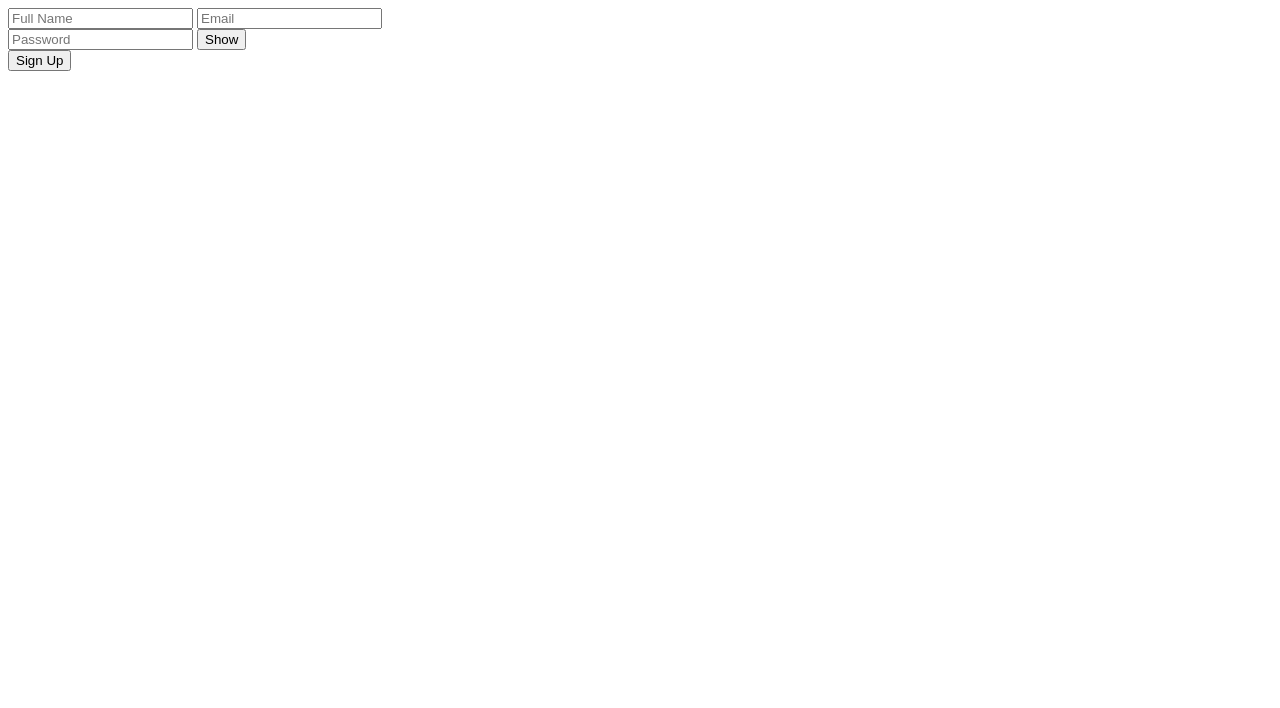
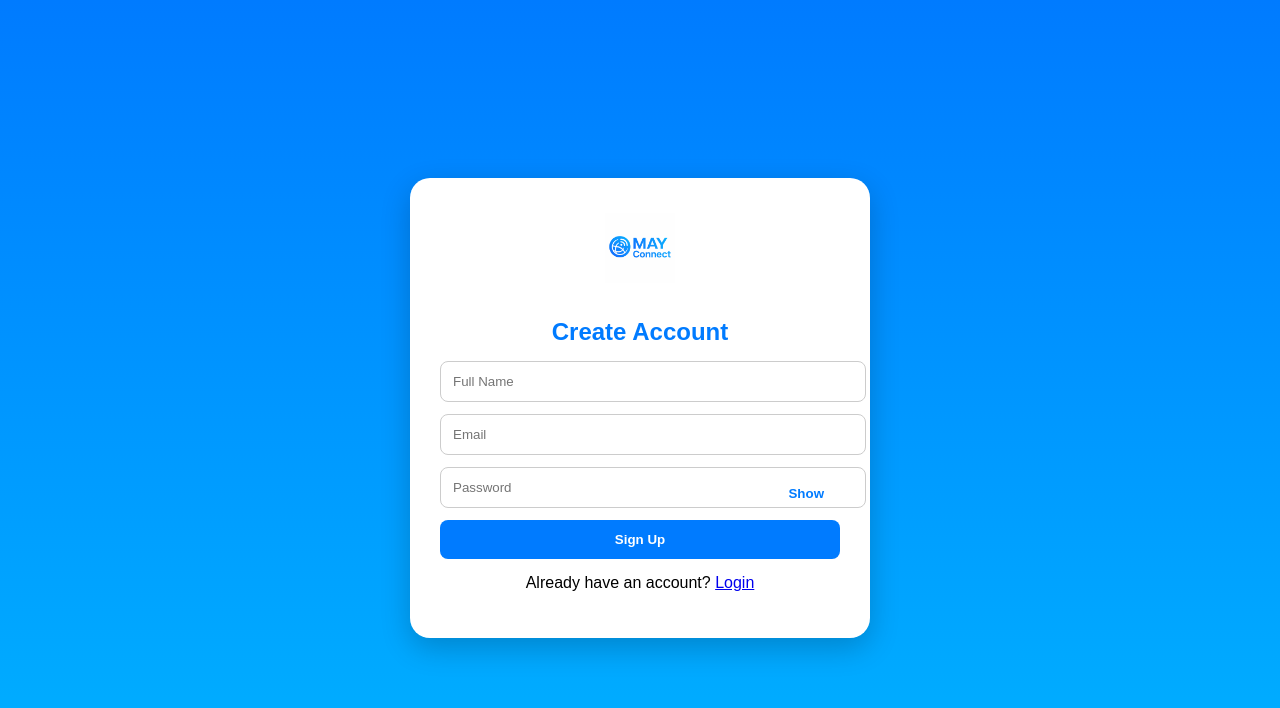
Before and after one commit to MuBaRaK1325/mayconnect-frontend, a plain HTML site: page signup.html in a window 1280 px wide. Drawn offline with Linux system fonts and the light colour scheme.

Commit message:
Fix auth pages, JS errors, redirect, password toggle

```diff
--- a/app.js
+++ b/app.js
@@ -18,10 +18,10 @@ function togglePassword(inputId, btn) {
 
   if (input.type === "password") {
     input.type = "text";
-    btn.textContent = "Hide";
+    btn.innerText = "Hide";
   } else {
     input.type = "password";
-    btn.textContent = "Show";
+    btn.innerText = "Show";
   }
 }
 
@@ -31,34 +31,29 @@ function togglePassword(inputId, btn) {
 async function signup(event) {
   event.preventDefault();
 
-  const name = document.getElementById("signup-name")?.value;
-  const email = document.getElementById("signup-email")?.value;
-  const password = document.getElementById("signup-password")?.value;
-
-  if (!name || !email || !password) {
-    alert("All fields are required");
-    return;
-  }
+  const name = document.getElementById("signup-name").value;
+  const email = document.getElementById("signup-email").value;
+  const password = document.getElementById("signup-password").value;
 
   try {
     const response = await fetch(`${backendUrl}/api/signup`, {
       method: "POST",
       headers: { "Content-Type": "application/json" },
-      body: JSON.stringify({ name, email, password })
+      body: JSON.stringify({ name, email, password }),
     });
 
     const data = await response.json();
 
     if (response.ok) {
-      welcomeSound.play();
+      successSound.play();
       alert("Signup successful!");
       window.location.href = "login.html";
     } else {
-      alert(data.error || "Signup failed");
+      alert(data.error || data.message || "Signup failed");
     }
   } catch (err) {
+    alert("Network error");
     console.error(err);
-    alert("Network error");
   }
 }
 
@@ -68,19 +63,14 @@ async function signup(event) {
 async function login(event) {
   event.preventDefault();
 
-  const email = document.getElementById("login-email")?.value;
-  const password = document.getElementById("login-password")?.value;
-
-  if (!email || !password) {
-    alert("All fields are required");
-    return;
-  }
+  const email = document.getElementById("login-email").value;
+  const password = document.getElementById("login-password").value;
 
   try {
     const response = await fetch(`${backendUrl}/api/login`, {
       method: "POST",
       headers: { "Content-Type": "application/json" },
-      body: JSON.stringify({ email, password })
+      body: JSON.stringify({ email, password }),
     });
 
     const data = await response.json();
@@ -88,15 +78,12 @@ async function login(event) {
     if (response.ok) {
       localStorage.setItem("token", data.token);
       successSound.play();
-
-      setTimeout(() => {
-        window.location.href = "dashboard.html";
-      }, 500);
+      window.location.href = "dashboard.html";
     } else {
-      alert(data.error || "Invalid login");
+      alert(data.error || data.message || "Login failed");
     }
   } catch (err) {
+    alert("Network error");
     console.error(err);
-    alert("Network error");
   }
 }
--- a/signup.html
+++ b/signup.html
@@ -1,11 +1,38 @@
-<form onsubmit="signup(event)">
-  <input type="text" id="signup-name" placeholder="Full Name" required />
-  <input type="email" id="signup-email" placeholder="Email" required />
+<!DOCTYPE html>
+<html lang="en">
+<head>
+  <meta charset="utf-8" />
+  <meta name="viewport" content="width=device-width, initial-scale=1" />
+  <title>Sign Up - MAY Connect</title>
+  <link rel="stylesheet" href="styles.css" />
+  <script src="app.js" defer></script>
+</head>
+<body class="auth-page">
 
-  <div class="password-box">
-    <input type="password" id="signup-password" placeholder="Password" required />
-    <button type="button" onclick="togglePassword('signup-password', this)">Show</button>
+<div class="auth-container">
+  <div class="auth-logo">
+    <img src="logo.png" alt="MAY Connect" />
   </div>
 
-  <button type="submit" class="auth-btn">Sign Up</button>
-</form>
+  <h2>Create Account</h2>
+
+  <form onsubmit="signup(event)">
+    <input id="signup-name" type="text" placeholder="Full Name" required />
+    <input id="signup-email" type="email" placeholder="Email" required />
+
+    <div class="password-box">
+      <input id="signup-password" type="password" placeholder="Password" required />
+      <button type="button" onclick="togglePassword('signup-password', this)">Show</button>
+    </div>
+
+    <button type="submit" class="auth-btn">Sign Up</button>
+  </form>
+
+  <p class="switch-text">
+    Already have an account?
+    <a href="login.html">Login</a>
+  </p>
+</div>
+
+</body>
+</html>
--- a/styles.css
+++ b/styles.css
@@ -1,3 +1,77 @@
+/* AUTH PAGES FIX */
+.auth-page {
+  min-height: 100vh;
+  display: flex;
+  justify-content: center;
+  align-items: center;
+  background: linear-gradient(180deg, #007bff, #00b3ff);
+  font-family: 'Poppins', sans-serif;
+}
+
+.auth-container {
+  background: #ffffff;
+  padding: 28px 22px;
+  width: 90%;
+  max-width: 380px;
+  border-radius: 20px;
+  text-align: center;
+  box-shadow: 0 20px 40px rgba(0,0,0,0.2);
+}
+
+.auth-logo {
+  width: 90px;
+  height: 90px;
+  background: #fff;
+  border-radius: 50%;
+  margin: 0 auto 12px;
+  display: flex;
+  align-items: center;
+  justify-content: center;
+}
+
+.auth-logo img {
+  width: 55px;
+}
+
+.auth-container input {
+  width: 100%;
+  padding: 12px;
+  margin-bottom: 12px;
+  border-radius: 10px;
+  border: 1px solid #ddd;
+}
+
+.password-box {
+  position: relative;
+}
+
+.password-box button {
+  position: absolute;
+  right: 10px;
+  top: 50%;
+  transform: translateY(-50%);
+  border: none;
+  background: none;
+  color: #007bff;
+  font-weight: 600;
+  cursor: pointer;
+}
+
+.auth-btn {
+  width: 100%;
+  padding: 12px;
+  border-radius: 10px;
+  border: none;
+  background: #007bff;
+  color: white;
+  font-weight: 600;
+}
+
+.switch-text {
+  margin-top: 12px;
+}
+
+
 /* ================= DASHBOARD ================= */
 
 .dashboard-page {
```
Also changed, not shown: login.html (+34 -7 lines).
